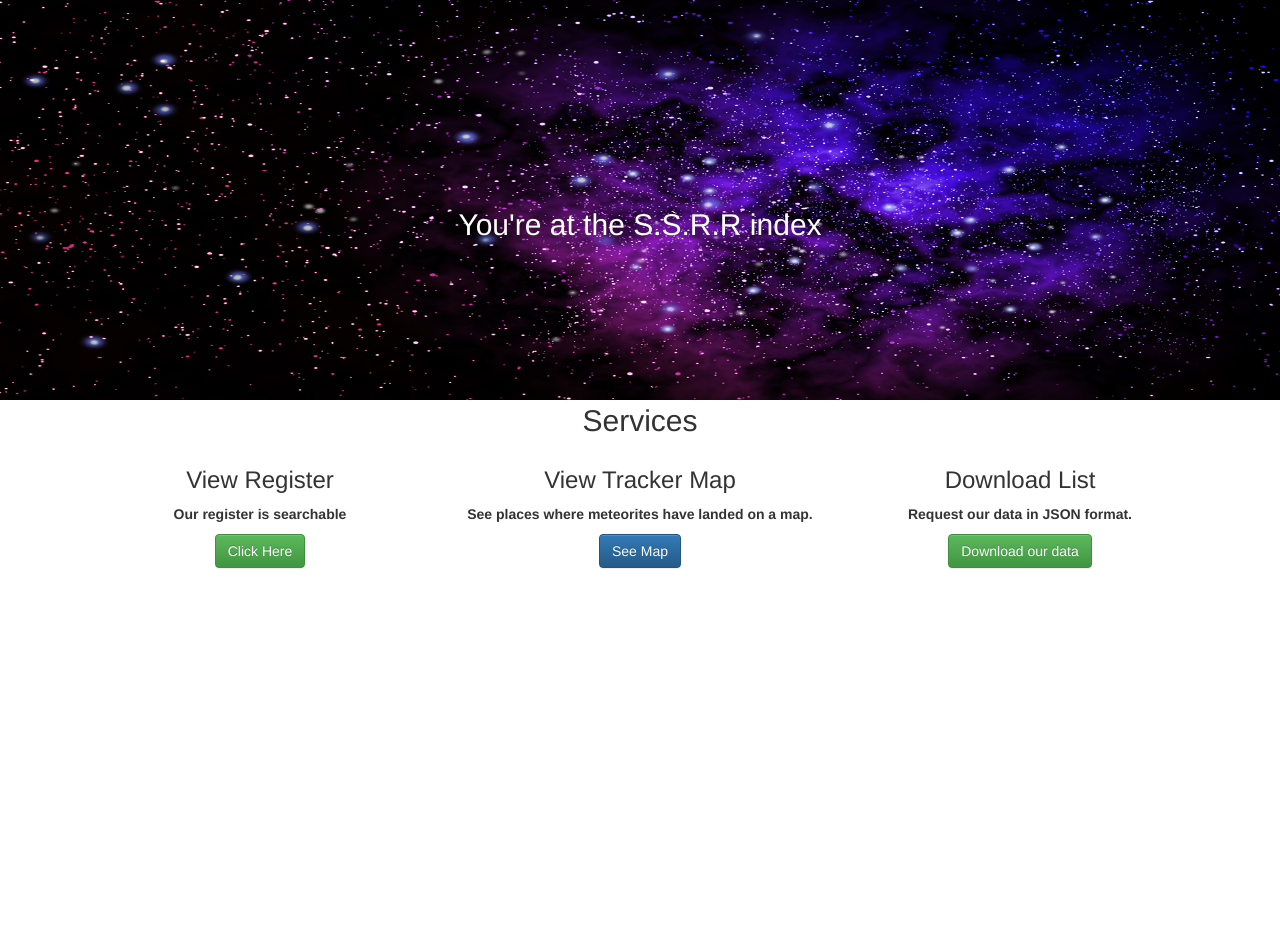
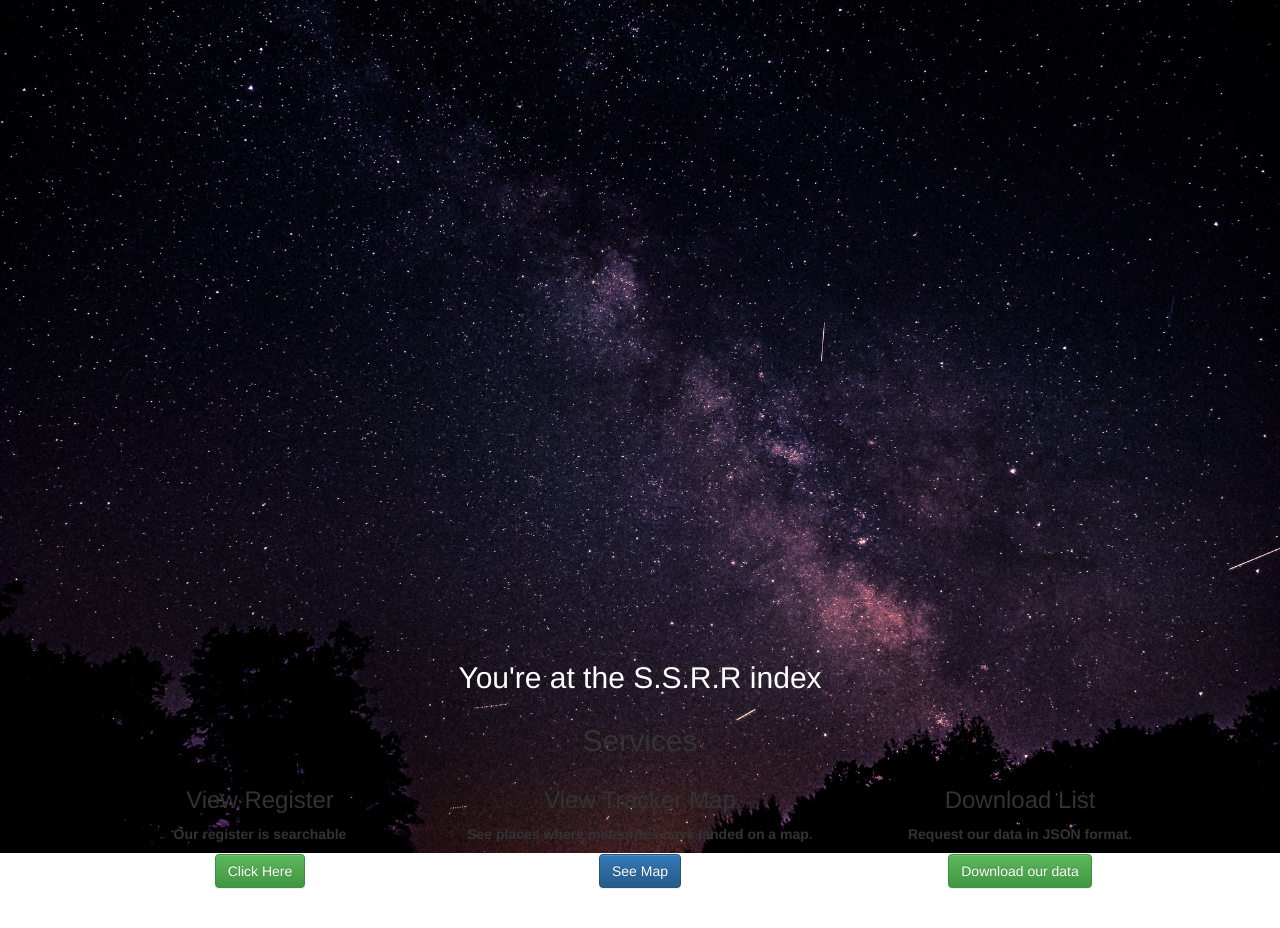
Before and after one commit to Jbenav200/ssrr, a Django app: page / in a window 1280 px wide. Shown: the part 104-1032 px from the top of the page. Before the commit the page ends 673 px from the top, so only its background shows below. Run offline with Django 3.2, Linux system fonts and the light colour scheme; some libraries are stand-ins or nearby versions.

Commit message:
changed banner image to the one used in wireframes

```diff
--- a/static/css/style.css
+++ b/static/css/style.css
@@ -46,8 +46,8 @@
 
 .banner{
     padding:0;
-    min-width: 100%;
-    max-height: 400px;
+    max-width: 100%;
+    max-height: 100%;
 }
 
 .text-up-5{
--- a/tracker/templates/tracker/index.html
+++ b/tracker/templates/tracker/index.html
@@ -13,7 +13,7 @@
 </header>
 <div class="col-md-12">
     <div class="row">
-        <img class="banner" src="{% static 'media/images/space-banner.png' %}" alt="space-banner">
+        <img class="banner" src="{% static 'media/images/space-banner.jpg' %}" alt="space-banner">
         <h2 class="text-center text-up-5">You're at the S.S.R.R index</h2>
     </div>
 
```
Also changed, not shown: static/media/images/space-banner.jpg (added).
